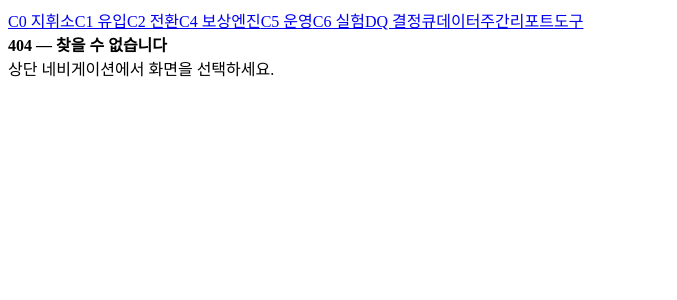
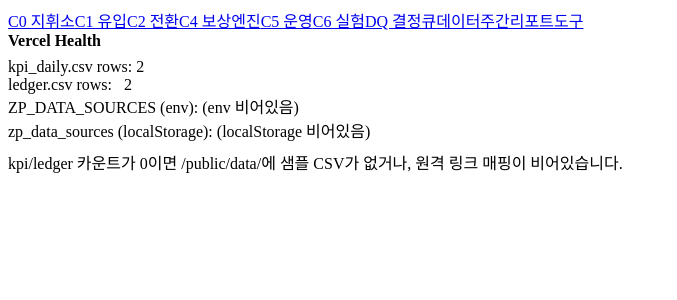
Before and after one commit to sht27363838-glitch/zp-v3.0, a Next.js app: page /health in a window 1280 px wide. Before the commit this address had no page. Shown: the top 300 px of the page, without its empty margins (0-677 px from the left). Built offline with nearby package versions, Linux system fonts and the light colour scheme.

Commit message:
Add files via upload

```diff
--- /dev/null
+++ b/app/health/page.tsx
@@ -0,0 +1,26 @@
+'use client'
+import React from 'react'
+import { loadCSV } from '../_lib/csv'
+
+export default function Health(){
+  const [state,setState] = React.useState<any>({})
+  React.useEffect(()=>{
+    (async()=>{
+      const kpi = await loadCSV('kpi_daily.csv')
+      const led = await loadCSV('ledger.csv')
+      const mapEnv = (process.env.ZP_DATA_SOURCES||'')||'(env 비어있음)'
+      const mapLS = typeof window!=='undefined' ? (localStorage.getItem('zp_data_sources')||'(localStorage 비어있음)') : '(브라우저 아님)'
+      setState({kpiCount:kpi.length, ledCount:led.length, env: mapEnv, ls: mapLS})
+    })()
+  },[])
+  return <div className='card'>
+    <b>Vercel Health</b>
+    <div className='mono' style={{whiteSpace:'pre-wrap', marginTop:8}}>
+      kpi_daily.csv rows: {String(state.kpiCount)}{"\n"}
+      ledger.csv rows:   {String(state.ledCount)}{"\n"}
+      ZP_DATA_SOURCES (env): {String(state.env)}{"\n"}
+      zp_data_sources (localStorage): {String(state.ls)}
+    </div>
+    <div className='hint' style={{marginTop:8}}>kpi/ledger 카운트가 0이면 /public/data/에 샘플 CSV가 없거나, 원격 링크 매핑이 비어있습니다.</div>
+  </div>
+}
```
Also changed, not shown: public/data/kpi_daily.csv, public/data/ledger.csv, 1 other file (tests, documents, lock files or other folders).
